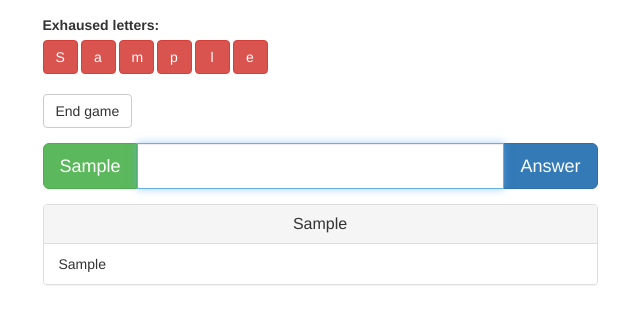
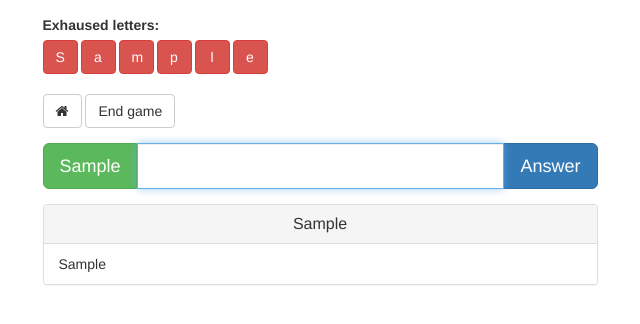
Before and after one commit to VlasovVitaly/goroda, a Django app: page /game/1/ in a window 1280 px wide. Shown: the top 324 px of the page, without its empty margins (320-960 px from the left). Run offline with Django 3.2, Linux system fonts and the light colour scheme; a user stored in the database is signed in; tables that the repository leaves empty hold one stand-in row (values such as "Sample post"); some libraries are stand-ins or nearby versions.

Commit message:
Added index page link

```diff
--- a/game/templates/game/match_detail.html
+++ b/game/templates/game/match_detail.html
@@ -14,6 +14,7 @@
     </div>
     <div class="row match-detail-row">
         <div class="col-md-6 col-md-offset-3">
+            <a href={% url 'index' %} class="btn btn-default"><i class="fa fa-home"></i></a>
             <a href={% url 'game:end' match.id %} class="btn btn-default">End game</a>
         </div>
     </div>
```
